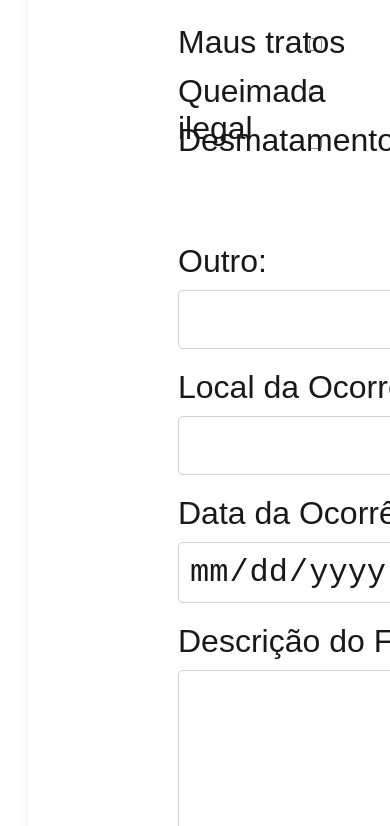
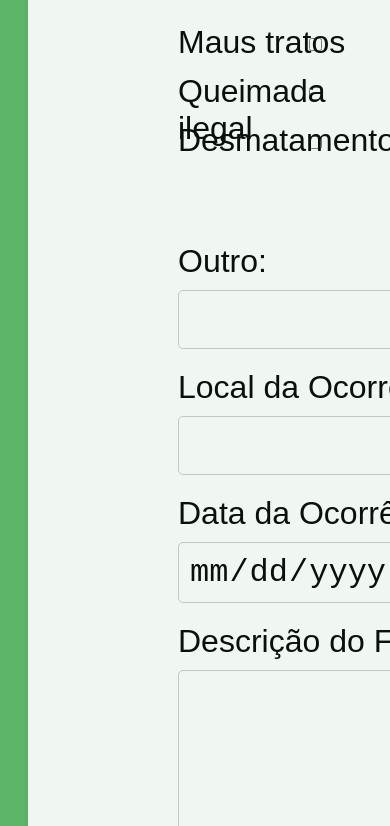
Before and after one commit to FelipeBastos2/EcoCidades, a plain HTML site: page Denuncias.html in a window 390 px wide. Shown: the part 722-1548 px from the top of the page. Drawn offline with Linux system fonts and the light colour scheme.

Commit message:
Update Denuncias.html

```diff
--- a/Denuncias.html
+++ b/Denuncias.html
@@ -62,7 +62,7 @@
       font-family: Arial, sans-serif;
       background: #f2f2f2;
       padding: 20px;
-     background-color:#ffff;
+     background-color: #5db56a;
 
   background-image:none;
     }
```
